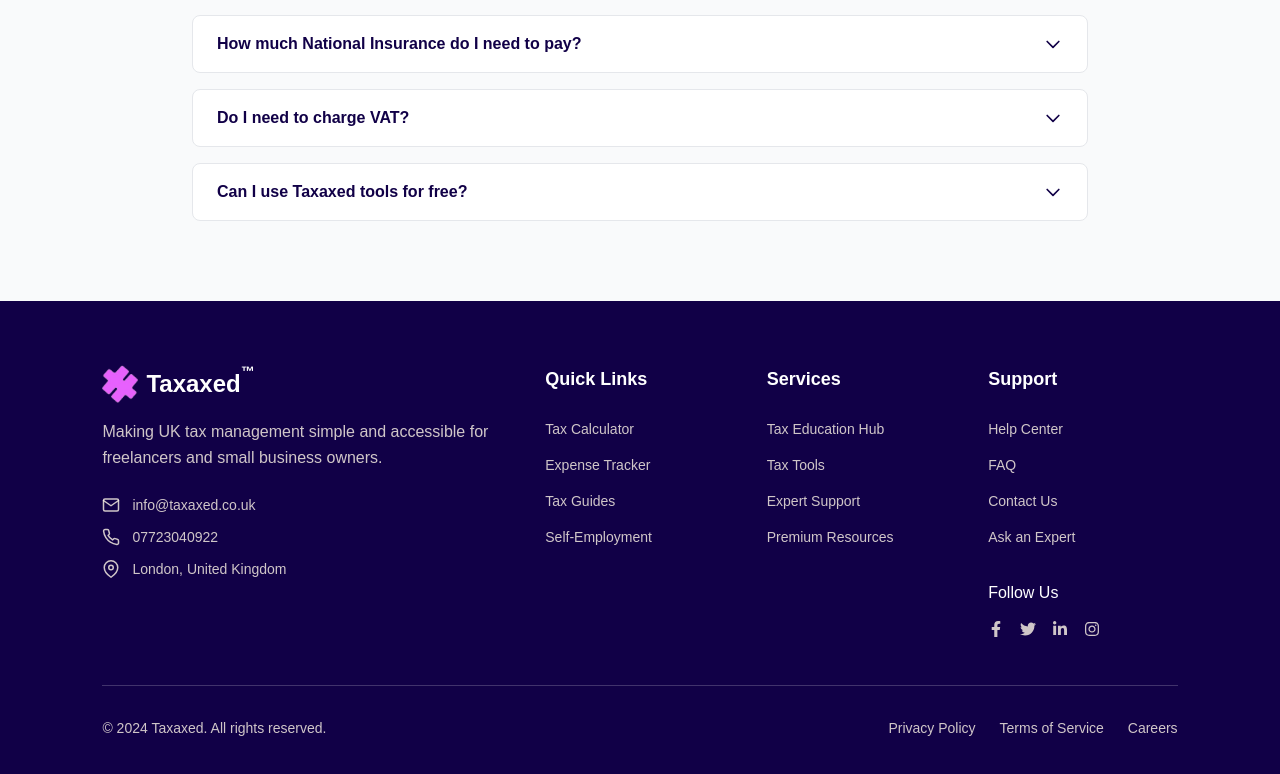
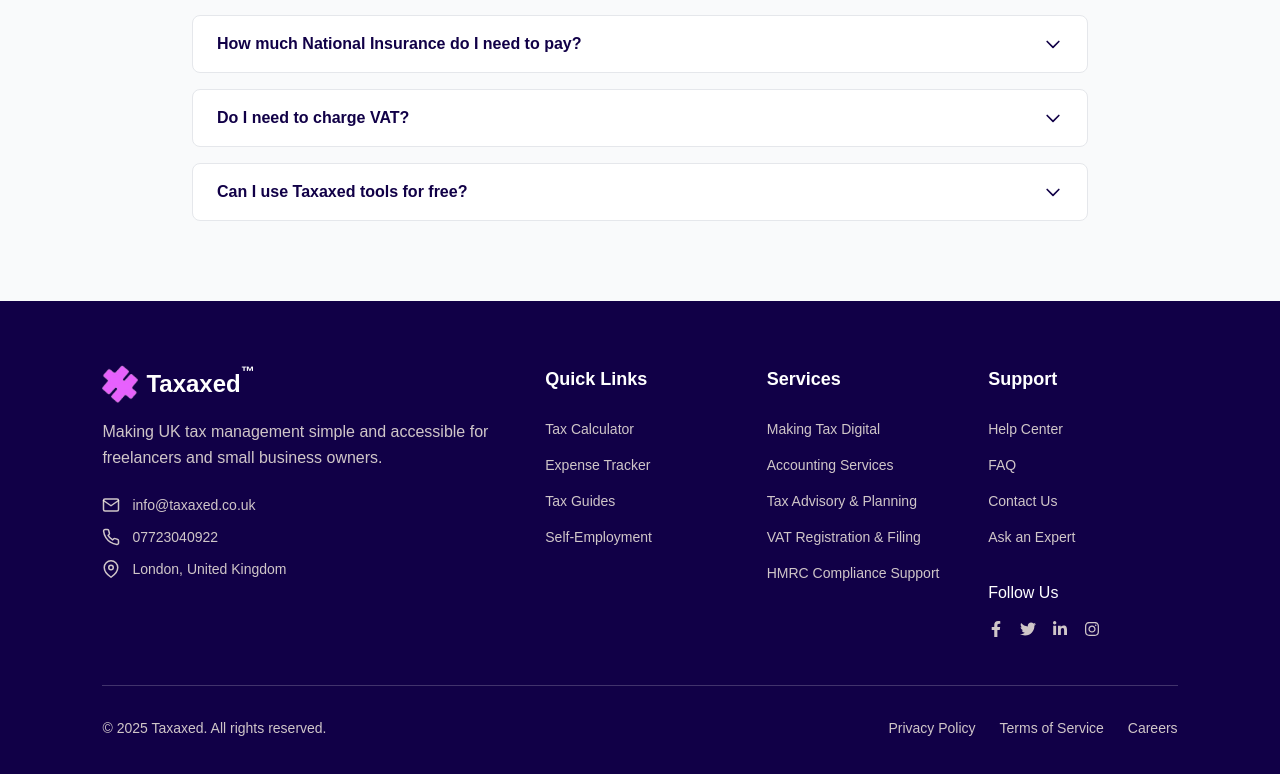
Before and after one commit to Olawoyin1/Taxaxed, a React (Vite) app: page / in a window 1280 px wide. Shown: the part 3798-4572 px from the top of the page. Built offline with nearby package versions, Linux system fonts and the light colour scheme; a web font is replaced by a local one.

Commit message:
Footer services done

```diff
--- a/src/components/Footer.tsx
+++ b/src/components/Footer.tsx
@@ -10,12 +10,13 @@
     { name: 'Self-Employment', href: '/learn#self-employment' },
   ];
 
-  const services = [
-    { name: 'Tax Education Hub', href: '/services/tax-education-hub' },
-    { name: 'Tax Tools', href: '/services/tax-tools' },
-    { name: 'Expert Support', href: '/services#expert-support' },
-    { name: 'Premium Resources', href: '/services#premium-resources' },
-  ];
+ const services = [
+  { name: 'Making Tax Digital', href: '/bookkeeping' },
+  { name: 'Accounting Services', href: '/accounting' },
+  { name: 'Tax Advisory & Planning', href: '/tax-advisory' },
+  { name: 'VAT Registration & Filing', href: '/vat-services' },
+  { name: 'HMRC Compliance Support', href: '/compliance' },
+];
 
   const support = [
     { name: 'Help Center', href: '/contact#help' },
@@ -138,8 +139,9 @@
         <div className="border-t border-white/20 mt-12 pt-8">
           <div className="flex flex-col lg:flex-row justify-between items-center space-y-4 lg:space-y-0">
             <p className="text-[#FFF7E8]/80 text-sm">
-              © 2024 Taxaxed. All rights reserved.
+              © {new Date().getFullYear()} Taxaxed. All rights reserved.
             </p>
+
             <div className="flex flex-wrap gap-6">
               {company.map((item) => (
                 <Link
```
